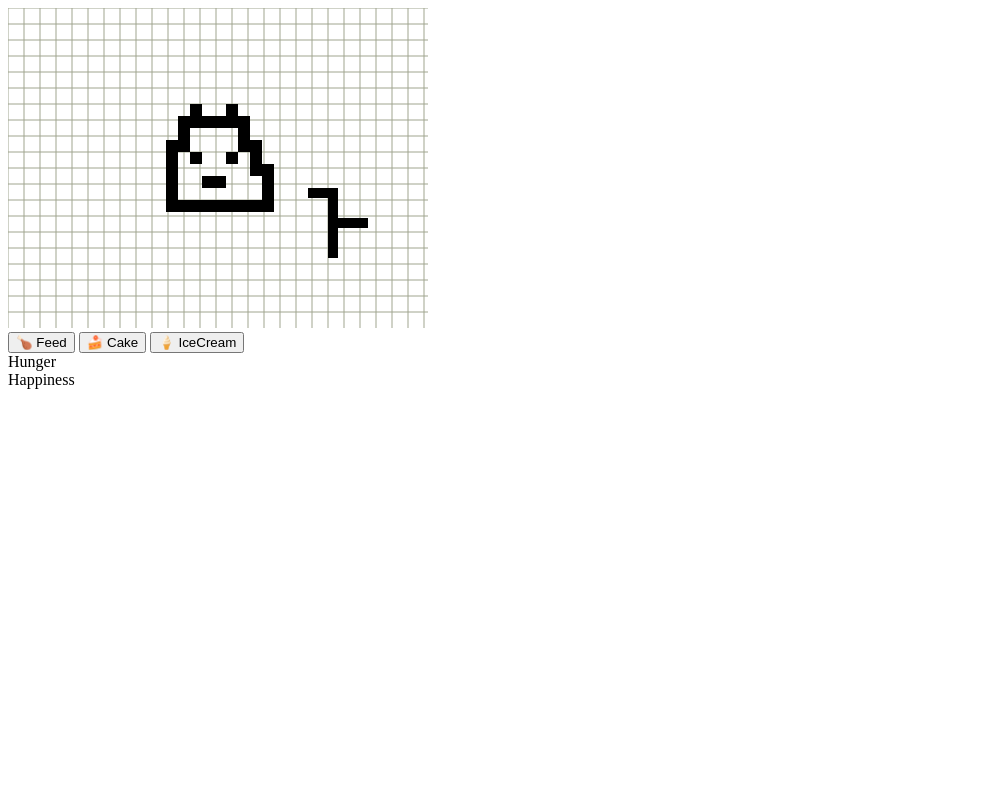
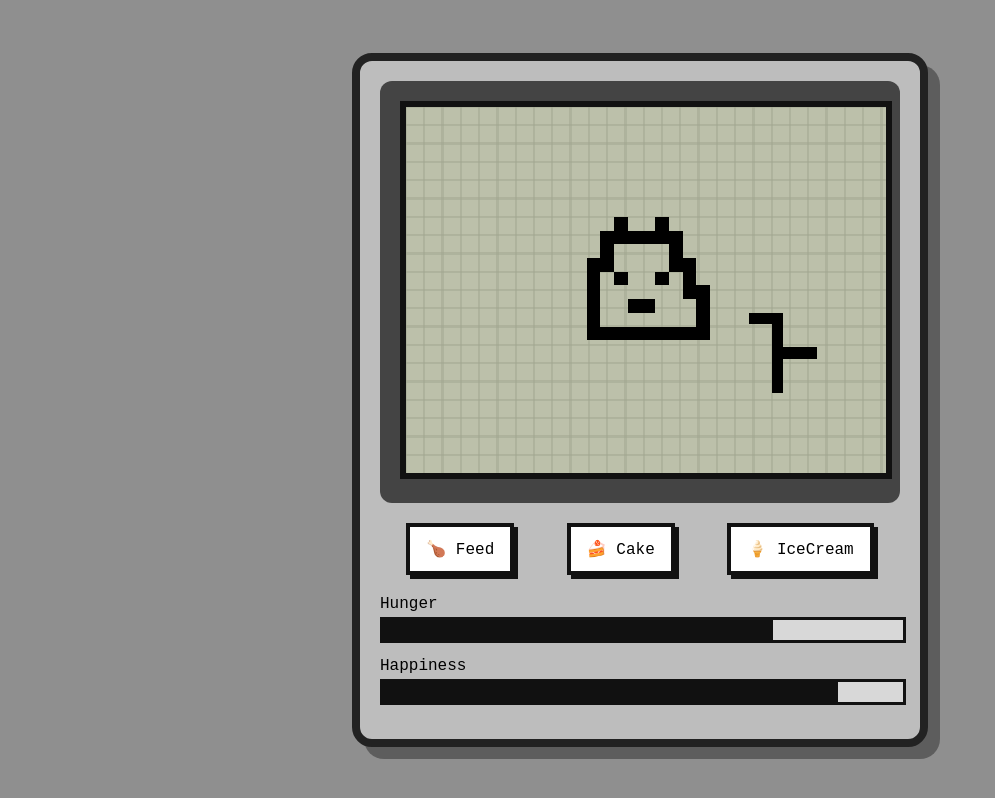
Before and after one commit to khosresw/tamagotchi, a plain HTML site: page index.html in a window 1280 px wide. Shown: the whole page, without its empty margins (0-995 px from the left). Drawn offline with Linux system fonts and the light colour scheme.

Commit message:
Refactor style.css for game layout and controls

```diff
--- a/style.css
+++ b/style.css
@@ -1,33 +1,82 @@
-/* Add or replace food styles in style.css */
+/* style.css */
 
-.food-bar{
+body{
+    margin:0;
+    background:#8f8f8f;
+    display:flex;
+    justify-content:center;
+    align-items:center;
+    height:100vh;
+    font-family:monospace;
+}
+
+.gameboy{
+    width:520px;
+    background:#bdbdbd;
+    border:8px solid #222;
+    border-radius:20px;
+    padding:20px;
+    box-shadow:12px 12px 0 rgba(0,0,0,0.35);
+}
+
+.screen-frame{
+    background:#444;
+    padding:20px;
+    border-radius:12px;
+}
+
+canvas{
     width:100%;
+    background:#bcc0aa;
+    border:6px solid #111;
+    image-rendering:pixelated;
+}
+
+/* CONTROLS */
+
+.controls{
+    margin-top:20px;
     display:flex;
     justify-content:space-around;
-    align-items:center;
-    padding:14px 0;
-    border-top:4px solid #000;
-    background:#c9ccb8;
 }
 
-.food-item{
-    display:flex;
-    flex-direction:column;
-    align-items:center;
-    justify-content:center;
-    font-size:28px;
+button{
+    padding:12px 16px;
+    border:none;
+    background:#fff;
+    border:4px solid #111;
+    font-size:16px;
+    font-family:monospace;
     cursor:pointer;
-    transition:0.15s;
-    image-rendering:pixelated;
-    user-select:none;
+    box-shadow:4px 4px 0 #111;
 }
 
-.food-item span{
-    font-size:10px;
-    margin-top:4px;
-    text-transform:uppercase;
+button:active{
+    transform:translate(4px,4px);
+    box-shadow:none;
 }
 
-.food-item:hover{
-    transform:scale(1.12);
+/* STATS */
+
+.stats{
+    margin-top:20px;
 }
+
+.stat{
+    margin-bottom:14px;
+    font-size:16px;
+}
+
+.bar{
+    width:100%;
+    height:20px;
+    border:3px solid #111;
+    background:#d8d8d8;
+    margin-top:4px;
+}
+
+.fill{
+    width:80%;
+    height:100%;
+    background:#111;
+}
```
